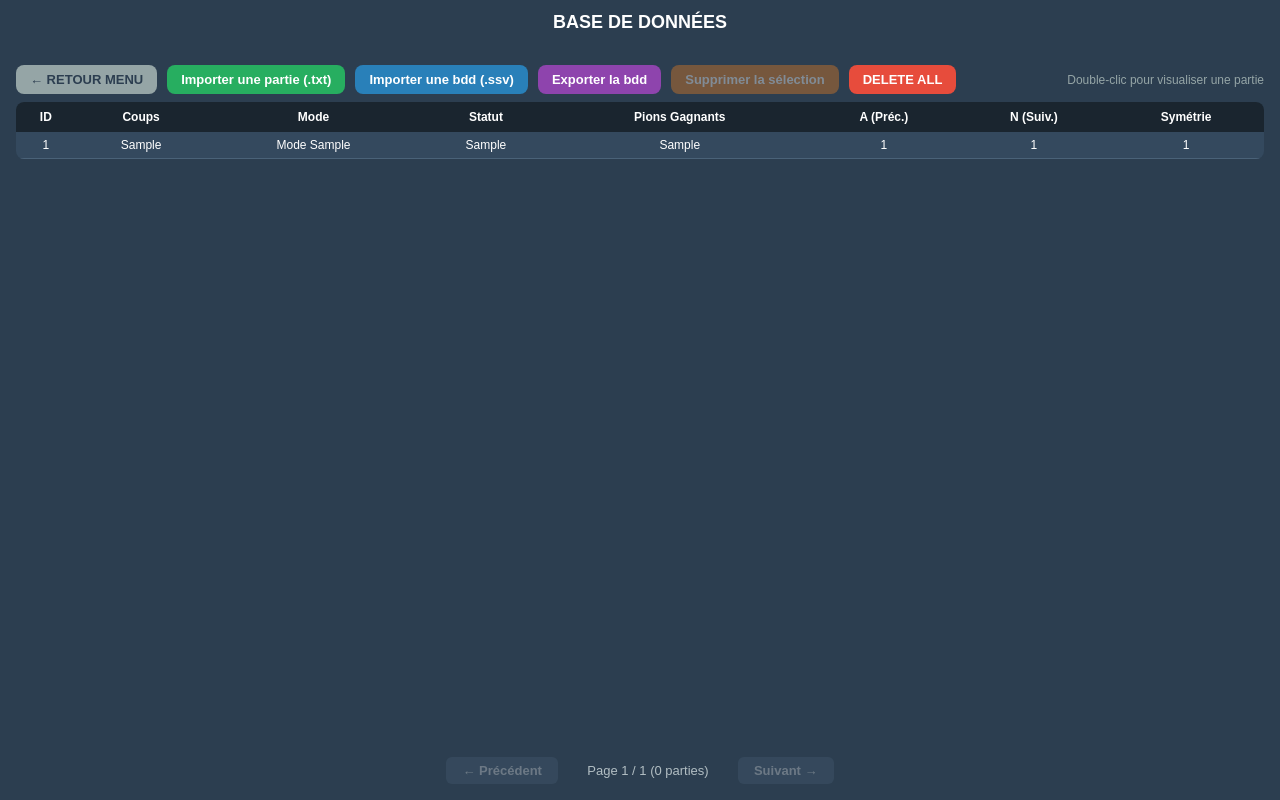
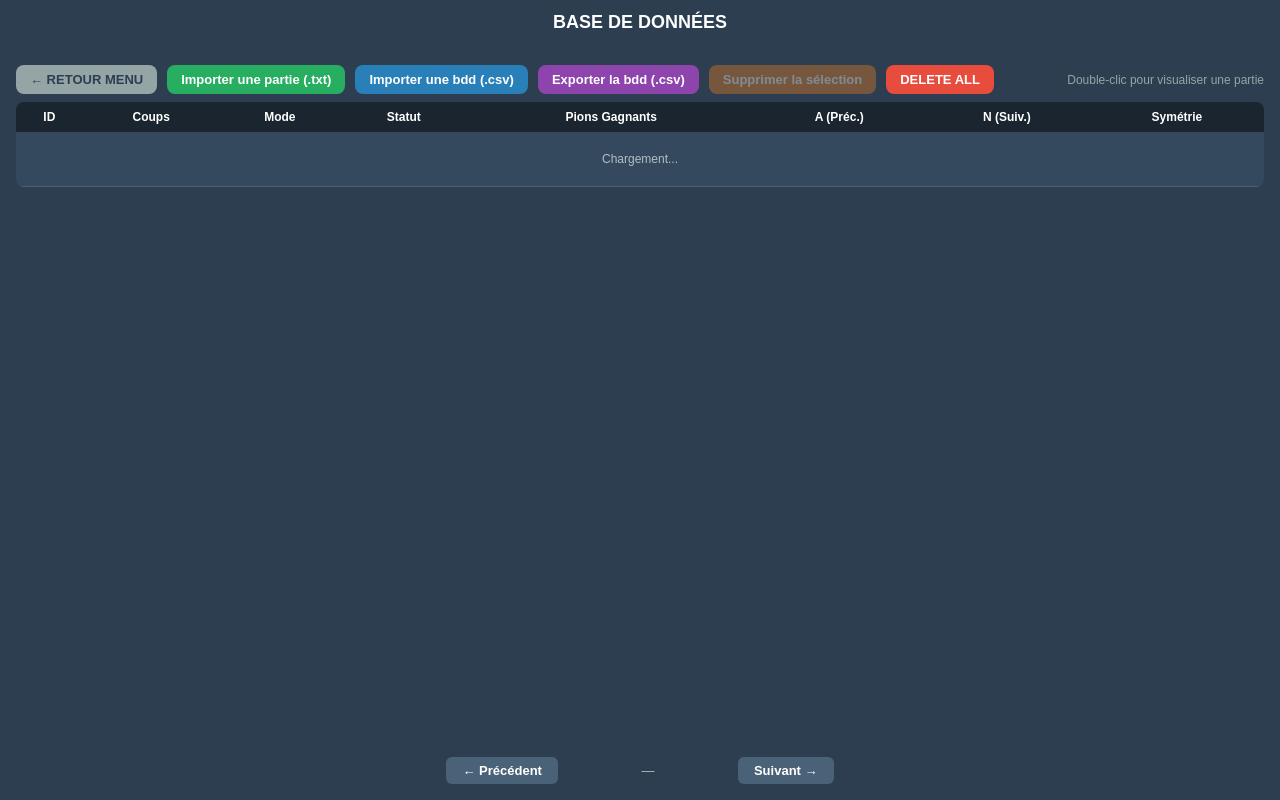
Before and after one commit to SamySylvain/puissance-4-web, a Flask app: page /bdd in a window 1280 px wide. Run offline with Flask 3, Linux system fonts and the light colour scheme; tables that the repository leaves empty or names only in its code hold one stand-in row (values such as "Sample post"); data that the repository does not hold is empty.

Commit message:
Connect to Railway MySQL via env vars, add DELETE ALL password, fix bdd pagination and CSV export
Co-Authored-By: Claude Sonnet 4.6 <noreply@anthropic.com>

```diff
--- a/app.py
+++ b/app.py
@@ -1,4 +1,5 @@
 import copy
+import csv
 import io
 import os
 import random
@@ -507,12 +508,17 @@ def bdd_partie(id_partie):
 @app.get("/api/bdd_parties")
 def bdd_parties():
     try:
+        limit  = max(1, int(request.args.get("limit", 100)))
+        offset = max(0, int(request.args.get("offset", 0)))
         db = connecter_db()
         cursor = db.cursor(dictionary=True)
+        cursor.execute("SELECT COUNT(*) AS total FROM Partie")
+        total = cursor.fetchone()["total"]
         cursor.execute(
             """SELECT id_partie, coups, mode_jeu, statut, pions_gagnants,
                       id_antecedent, id_suivant, id_symetrie, date_creation
-               FROM Partie ORDER BY id_partie DESC"""
+               FROM Partie ORDER BY id_partie DESC LIMIT %s OFFSET %s""",
+            (limit, offset)
         )
         rows = cursor.fetchall()
         db.close()
@@ -529,7 +535,7 @@ def bdd_parties():
                 "symetrie": r["id_symetrie"] if r["id_symetrie"] else "[]",
                 "date": str(r["date_creation"]) if r["date_creation"] else "-",
             })
-        return jsonify({"ok": True, "parties": parties})
+        return jsonify({"ok": True, "parties": parties, "total": total})
     except Exception as e:
         return jsonify({"ok": False, "error": str(e)}), 500
 
@@ -566,54 +572,90 @@ def bdd_export():
     try:
         db = connecter_db()
         cursor = db.cursor(dictionary=True)
-        cursor.execute("SELECT coups, mode_jeu, statut, pions_gagnants FROM Partie ORDER BY id_partie ASC")
+        cursor.execute(
+            "SELECT id_partie, coups, mode_jeu, statut, pions_gagnants FROM Partie ORDER BY id_partie ASC"
+        )
         rows = cursor.fetchall()
         db.close()
-        lines = ["coups;mode_jeu;statut;pions_gagnants"]
-        for r in rows:
-            coups    = r["coups"] or ""
-            mode     = str(r["mode_jeu"] or "")
-            statut   = r["statut"] or ""
-            gagnants = (r["pions_gagnants"] or "").replace(";", ",")
-            lines.append(f"{coups};{mode};{statut};{gagnants}")
+
+        out = io.StringIO()
+        writer = csv.writer(out, quoting=csv.QUOTE_ALL, lineterminator="\n")
+        writer.writerow(["id", "partie_id", "coups", "joueur_gagnant",
+                         "couleur_gagnant", "ligne_gagnante", "mode_jeu", "statut", "created_at"])
+        for i, r in enumerate(rows, start=1):
+            coups = "(" + (r["coups"] or "") + ")"
+            writer.writerow([
+                i,
+                r["id_partie"],
+                coups,
+                "",
+                "",
+                r["pions_gagnants"] or "",
+                r["mode_jeu"] or "",
+                r["statut"] or "",
+                "",
+            ])
         return Response(
-            "\n".join(lines),
-            mimetype="text/plain",
-            headers={"Content-Disposition": "attachment; filename=bdd_puissance4.ssv"}
+            out.getvalue(),
+            mimetype="text/csv",
+            headers={"Content-Disposition": "attachment; filename=bdd_puissance4.csv"}
         )
     except Exception as e:
         return jsonify({"ok": False, "error": str(e)}), 500
 
 
-@app.post("/api/bdd_import_ssv")
-def bdd_import_ssv():
+@app.post("/api/bdd_import_csv")
+def bdd_import_csv():
     if "file" not in request.files:
         return jsonify({"ok": False, "error": "Aucun fichier fourni"}), 400
     f = request.files["file"]
-    if not f.filename.endswith(".ssv"):
-        return jsonify({"ok": False, "error": "Le fichier doit être un .ssv"}), 400
+    if not f.filename.endswith(".csv"):
+        return jsonify({"ok": False, "error": "Le fichier doit être un .csv"}), 400
     try:
         content = f.read().decode("utf-8")
-        lines = [l.strip() for l in content.splitlines() if l.strip()]
-        if not lines:
+        reader = csv.reader(io.StringIO(content))
+        rows = list(reader)
+        if not rows:
             return jsonify({"ok": False, "error": "Fichier vide"}), 400
-        start = 1 if lines[0].startswith("coups;") else 0
+
+        # Détecter et ignorer la ligne d'en-tête
+        start = 1 if rows[0] and rows[0][0].strip('"').lower() in ("id", "id_partie", "coups") else 0
+
+        # Détecter le format : merged_bdd (9 colonnes) ou legacy ssv-like (4 colonnes)
+        sample = rows[start] if start < len(rows) else (rows[0] if rows else [])
+        is_merged = len(sample) >= 7  # format merged_bdd.csv
+
         db = connecter_db()
         cursor = db.cursor(dictionary=True)
         inseres = ignores = 0
-        for line in lines[start:]:
-            parts = line.split(";", 3)
-            if len(parts) < 2:
-                continue
-            coups    = parts[0].strip()
-            mode     = int(parts[1].strip()) if parts[1].strip().isdigit() else 1
-            statut   = parts[2].strip() if len(parts) > 2 else "EN_COURS"
-            gagnants = parts[3].strip() if len(parts) > 3 else ""
-            cursor.execute("SELECT id_partie FROM Partie WHERE coups = %s", (coups,))
-            if cursor.fetchone():
-                ignores += 1
+
+        for row in rows[start:]:
+            if not row:
                 continue
             try:
+                if is_merged:
+                    # Colonnes : id, partie_id, coups, joueur_gagnant, couleur_gagnant,
+                    #            ligne_gagnante, mode_jeu, statut, created_at
+                    coups    = row[2].strip().strip("()")
+                    gagnants = row[5].strip() if len(row) > 5 else ""
+                    mode_raw = row[6].strip() if len(row) > 6 else "1"
+                    statut   = row[7].strip() if len(row) > 7 else "EN_COURS"
+                else:
+                    # Format simple : coups, mode_jeu, statut, pions_gagnants
+                    coups    = row[0].strip().strip("()")
+                    mode_raw = row[1].strip() if len(row) > 1 else "1"
+                    statut   = row[2].strip() if len(row) > 2 else "EN_COURS"
+                    gagnants = row[3].strip() if len(row) > 3 else ""
+
+                if not coups:
+                    ignores += 1
+                    continue
+                mode = int(mode_raw) if mode_raw.lstrip("-").isdigit() else 1
+
+                cursor.execute("SELECT id_partie FROM Partie WHERE coups = %s", (coups,))
+                if cursor.fetchone():
+                    ignores += 1
+                    continue
                 cursor.execute(
                     "INSERT INTO Partie (coups, mode_jeu, statut, pions_gagnants) VALUES (%s, %s, %s, %s)",
                     (coups, mode, statut, gagnants or None)
@@ -621,6 +663,7 @@ def bdd_import_ssv():
                 inseres += 1
             except Exception:
                 ignores += 1
+
         db.commit()
         db.close()
         return jsonify({"ok": True, "message": f"{inseres} partie(s) importée(s), {ignores} ignorée(s) (doublons)."})
--- a/modeleGraph.py
+++ b/modeleGraph.py
@@ -531,11 +531,11 @@ def connecter_db():
     if mysql is None:
         raise RuntimeError("MySQL connector non disponible.")
     return mysql.connector.connect(
-        host=os.getenv("DB_HOST", "localhost"),
-        port=int(os.getenv("DB_PORT", "3306")),
-        user=os.getenv("DB_USER", "root"),
-        password=os.getenv("DB_PASSWORD", ""),
-        database=os.getenv("DB_NAME", "puissance4")
+        host=os.environ.get("MYSQLHOST", "localhost"),
+        port=int(os.environ.get("MYSQLPORT", 3306)),
+        user=os.environ.get("MYSQLUSER", "root"),
+        password=os.environ.get("MYSQLPASSWORD", ""),
+        database=os.environ.get("MYSQLDATABASE", "puissance4"),
     )
 
 def delete_all_db():
--- a/templates/bdd.html
+++ b/templates/bdd.html
@@ -148,9 +148,9 @@
     <button class="btn-menu" onclick="window.location.href='/'">&#8592; RETOUR MENU</button>
     <button class="btn-import" id="btnImport">Importer une partie (.txt)</button>
     <input type="file" id="fileInput" accept=".txt" style="display:none" />
-    <button class="btn-import-ssv" id="btnImportSSV">Importer une bdd (.ssv)</button>
-    <input type="file" id="fileInputSSV" accept=".ssv" style="display:none" />
-    <button class="btn-export-ssv" id="btnExportSSV">Exporter la bdd</button>
+    <button class="btn-import-ssv" id="btnImportCSV">Importer une bdd (.csv)</button>
+    <input type="file" id="fileInputCSV" accept=".csv" style="display:none" />
+    <button class="btn-export-ssv" id="btnExportCSV">Exporter la bdd (.csv)</button>
     <button class="btn-delete-sel" id="btnDeleteSel" disabled>Supprimer la sélection</button>
     <button class="btn-delete" id="btnDeleteAll">DELETE ALL</button>
     <span style="font-size:12px;color:#95a5a6;align-self:center;margin-left:auto;">Double-clic pour visualiser une partie</span>
@@ -218,10 +218,31 @@
     function majPagination() {
       const pageCourante = Math.floor(currentOffset / PAGE_SIZE) + 1;
       const nbPages      = Math.max(1, Math.ceil(totalParties / PAGE_SIZE));
-      document.getElementById('pageInfo').textContent =
-        `Page ${pageCourante} / ${nbPages}  (${totalParties} parties)`;
+      document.getElementById('pageInfo').innerHTML =
+        `Page <span id="pageNum" title="Double-clic pour aller à une page" style="cursor:pointer;text-decoration:underline dotted;">${pageCourante}</span> / ${nbPages}&nbsp;&nbsp;(${totalParties} parties)`;
       document.getElementById('btnPrev').disabled = currentOffset <= 0;
       document.getElementById('btnNext').disabled = currentOffset + PAGE_SIZE >= totalParties;
+
+      document.getElementById('pageNum').addEventListener('dblclick', () => {
+        const nbPages2 = Math.max(1, Math.ceil(totalParties / PAGE_SIZE));
+        const input = document.createElement('input');
+        input.type = 'number';
+        input.min = 1;
+        input.max = nbPages2;
+        input.value = Math.floor(currentOffset / PAGE_SIZE) + 1;
+        input.style.cssText = 'width:50px;font-size:13px;text-align:center;border-radius:4px;border:1px solid #5d7a94;background:#2c3e50;color:white;padding:1px 4px;';
+        const span = document.getElementById('pageNum');
+        span.replaceWith(input);
+        input.focus();
+        input.select();
+
+        function confirmer() {
+          const page = Math.max(1, Math.min(parseInt(input.value) || 1, nbPages2));
+          charger((page - 1) * PAGE_SIZE);
+        }
+        input.addEventListener('keydown', e => { if (e.key === 'Enter') confirmer(); if (e.key === 'Escape') majPagination(); });
+        input.addEventListener('blur', confirmer);
+      });
     }
 
     async function charger(offset = currentOffset) {
@@ -291,17 +312,17 @@
       }
     });
 
-    document.getElementById('btnImportSSV').addEventListener('click', () => {
-      document.getElementById('fileInputSSV').click();
+    document.getElementById('btnImportCSV').addEventListener('click', () => {
+      document.getElementById('fileInputCSV').click();
     });
 
-    document.getElementById('fileInputSSV').addEventListener('change', async (e) => {
+    document.getElementById('fileInputCSV').addEventListener('change', async (e) => {
       const file = e.target.files[0];
       if (!file) return;
       const formData = new FormData();
       formData.append('file', file);
       e.target.value = '';
-      const res  = await fetch('/api/bdd_import_ssv', { method: 'POST', body: formData });
+      const res  = await fetch('/api/bdd_import_csv', { method: 'POST', body: formData });
       const data = await res.json();
       const msg  = document.getElementById('msgZone');
       if (data.ok) {
@@ -314,7 +335,7 @@
       }
     });
 
-    document.getElementById('btnExportSSV').addEventListener('click', () => {
+    document.getElementById('btnExportCSV').addEventListener('click', () => {
       window.location.href = '/api/bdd_export';
     });
 
@@ -337,7 +358,12 @@
     });
 
     document.getElementById('btnDeleteAll').addEventListener('click', async () => {
-      if (!confirm('ATTENTION : Êtes-vous sûr de vouloir SUPPRIMER TOUTES les données ?\n\nCette action est IRREVERSIBLE.')) return;
+      const mdp = prompt('ATTENTION : Entrez le mot de passe pour SUPPRIMER TOUTES les données.\n\nCette action est IRREVERSIBLE.');
+      if (mdp === null) return;
+      if (mdp !== 'ahouais') {
+        alert('Mot de passe incorrect. Suppression annulée.');
+        return;
+      }
       const data = await api('/api/bdd_delete_all', 'POST');
       const msg = document.getElementById('msgZone');
       if (data.ok) {
```
Also changed, not shown: 1 other file.
